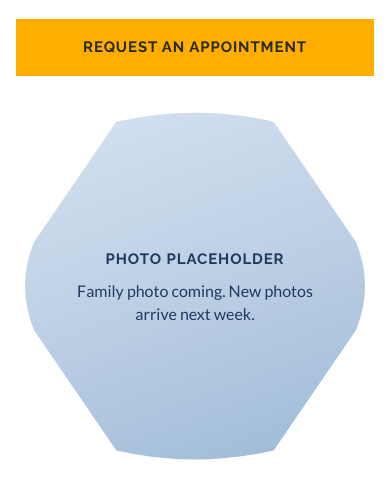
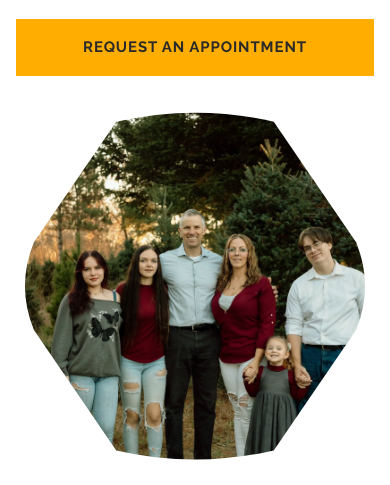
Before and after one commit to localember/west-salem-chiro-preview-v2, a plain HTML site: page index.html in a window 390 px wide. Shown: the part 615-1100 px from the top of the page. Drawn offline with Linux system fonts and the light colour scheme.

Commit message:
Add the Eoriatti family photo to the homepage hero and align it with the left column.
The placeholder is replaced with the family photo, cropped so every face stays in the hex. On desktop the photo's top and bottom line up with the logo and the button. Mobile keeps the existing hex shape.

```diff
--- a/assets/css/site.css
+++ b/assets/css/site.css
@@ -376,7 +376,7 @@ p:last-child { margin-bottom: 0; }
 .hero__copy {
   display: flex;
   flex-direction: column;
-  padding: 0 8px 7% clamp(12px, 2.8vw, 48px);
+  padding: 0 8px 0 clamp(12px, 2.8vw, 48px);
 }
 .hero__brand { max-width: 580px; margin: 0 0 clamp(24px, 3.2vw, 56px); }
 .hero__brand img { width: 100%; height: auto; }
@@ -403,10 +403,29 @@ p:last-child { margin-bottom: 0; }
   width: min(100%, 400px);
   white-space: nowrap;
 }
-.hero__visual { position: relative; min-height: 0; }
+.hero__visual {
+  position: relative;
+  min-height: 0;
+  align-self: stretch;
+}
 .hero .hex {
+  position: absolute;
+  inset: 0;
   width: 100%;
+  height: 100%;
   margin-left: 0;
+  aspect-ratio: auto;
+}
+.hero .hex picture {
+  display: block;
+  width: 100%;
+  height: 100%;
+}
+.hero .hex img {
+  width: 100%;
+  height: 100%;
+  object-fit: cover;
+  object-position: center 56%;
 }
 .clip-svg { position: absolute; width: 0; height: 0; }
 .hex {
@@ -817,7 +836,14 @@ p:last-child { margin-bottom: 0; }
     white-space: normal;
   }
   .hex { margin: 0 auto; width: min(100%, 420px); }
-  .hero .hex { width: min(100%, 420px); margin-inline: auto; }
+  .hero .hex {
+    position: relative;
+    inset: auto;
+    width: min(100%, 420px);
+    height: auto;
+    aspect-ratio: 1 / 1.02;
+    margin-inline: auto;
+  }
   .hero__band { display: none; }
   .cards__grid { grid-template-columns: 1fr; max-width: 520px; margin: 0 auto; }
   .gonstead__row { grid-template-columns: repeat(3, 1fr); gap: 20px 12px; }
--- a/index.html
+++ b/index.html
@@ -148,11 +148,11 @@
           <a class="btn" href="request/">Request an Appointment</a>
         </div>
         <div class="hero__visual">
-          <div class="hex hex--placeholder" role="img" aria-label="Photo placeholder: family photo coming">
-            <div>
-              <strong>Photo placeholder</strong>
-              <span>Family photo coming. New photos arrive next week.</span>
-            </div>
+          <div class="hex hex--photo">
+            <picture>
+              <source type="image/webp" srcset="assets/images/eoriatti-family.webp">
+              <img src="assets/images/eoriatti-family.jpg" alt="The Eoriatti family" width="1600" height="2053">
+            </picture>
           </div>
           <div class="hero__band" aria-hidden="true"></div>
         </div>
```
Also changed, not shown: assets/images/eoriatti-family.jpg (added), assets/images/eoriatti-family.webp (added), 1 other file.
